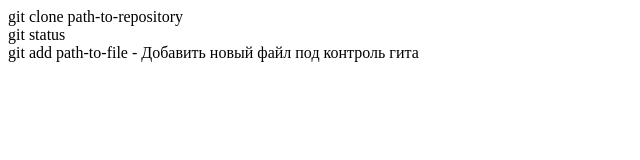
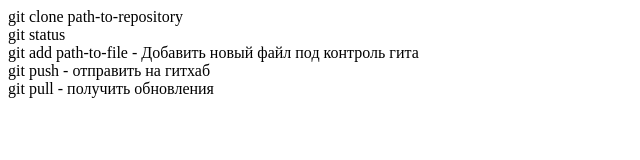
Before and after one commit to DedPetro1111/first-repository, a plain HTML site: page index.html in a window 1280 px wide. Shown: the whole page, without its empty margins (0-640 px from the left). Drawn offline with Linux system fonts and the light colour scheme.

Commit message:
add new parametr

```diff
--- a/index.html
+++ b/index.html
@@ -10,5 +10,7 @@
     <div class="bodytest1">git clone path-to-repository</div>
     <div class="bodytest2">git status</div>
     <div class="bodytest3">git add path-to-file - Добавить новый файл под контроль гита</div>
+    <div class="bodytest4">git push - отправить на гитхаб</div>
+    <div class="bodytest5">git pull - получить обновления</div>
 </body>
 </html>
```
